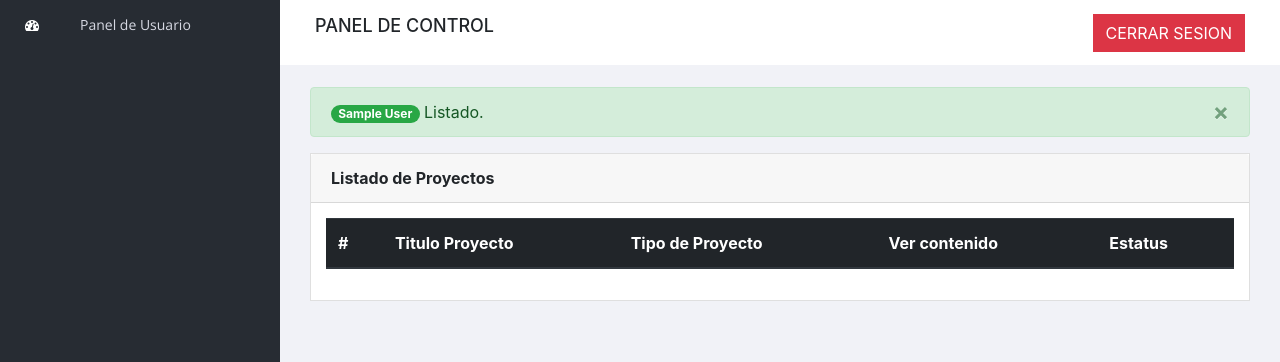
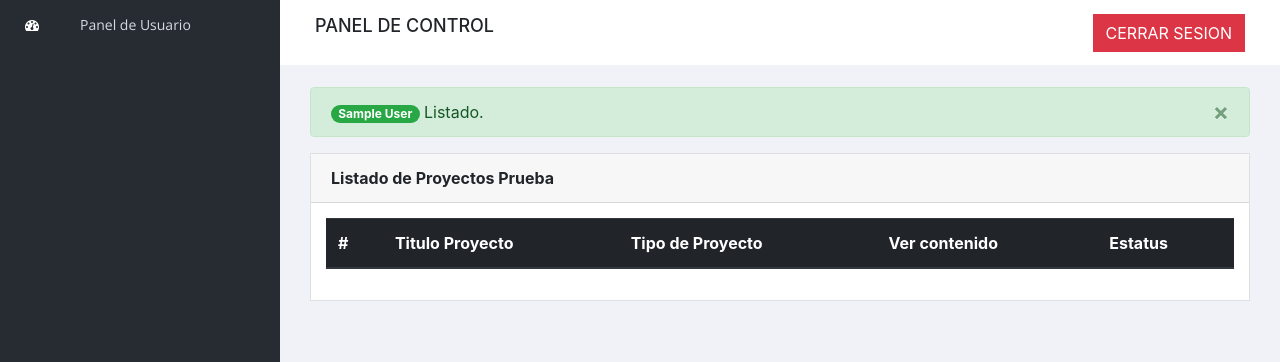
Before and after one commit to AguedoMeza/hungryBeta, a PHP site: page /tcpdf/alumnos/indexAlumnos.php in a window 1280 px wide. Shown: the top 362 px of the page. Run offline with PHP 8.4, Linux system fonts and the light colour scheme; the visitor is signed in with stand-in values (Sample User, id 1); data that the repository does not hold is empty; style sheets or scripts are compiled from the project's sources; some libraries are stand-ins or nearby versions.

Commit message:
´prueba´

```diff
--- a/alumnos/listaContenidos.php
+++ b/alumnos/listaContenidos.php
@@ -22,7 +22,7 @@ and id_usuario_asignado = '$s_idUsuario'";
         <div class="col-lg-12">
                         <div class="card">
                             <div class="card-header">
-                                <strong class="card-title">Listado de Proyectos</strong>
+                                <strong class="card-title">Listado de Proyectos Prueba</strong>
                             </div>
                             <div class="card-body">
                                 <table class="table">
```
